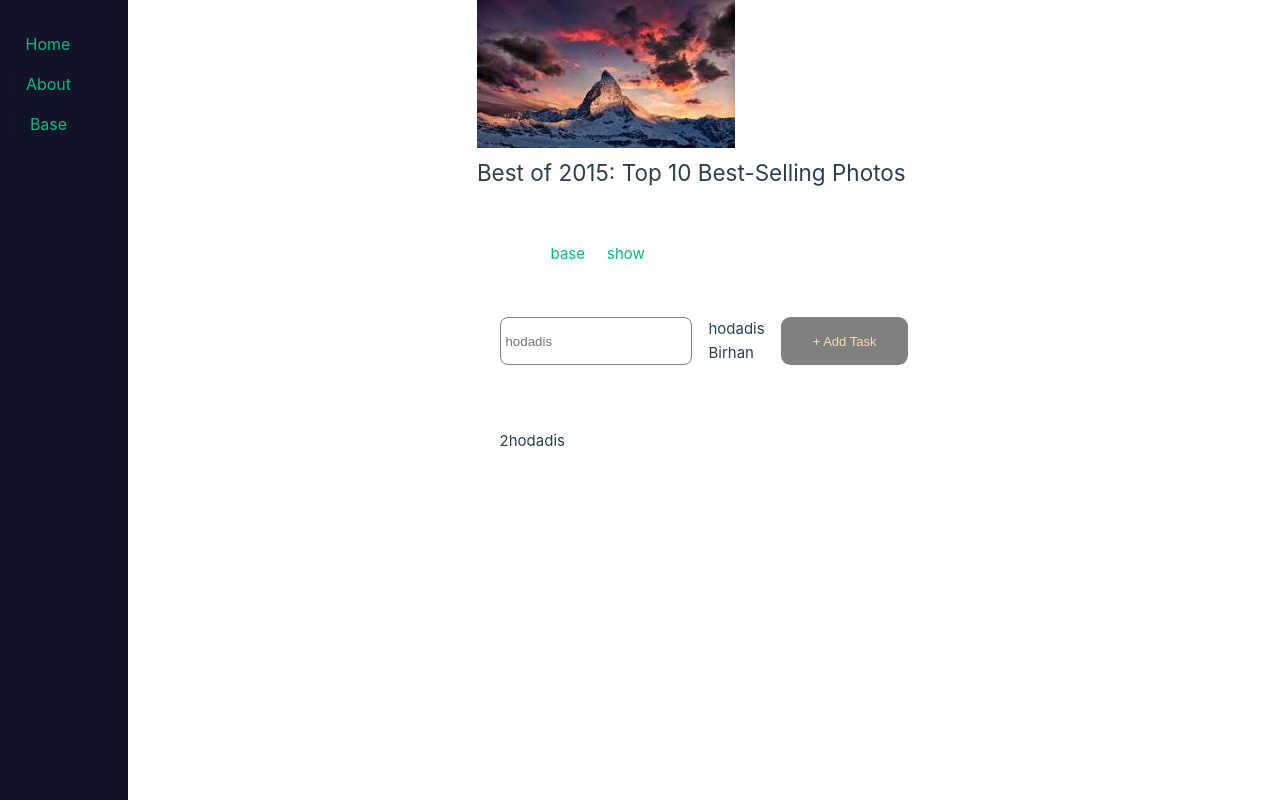
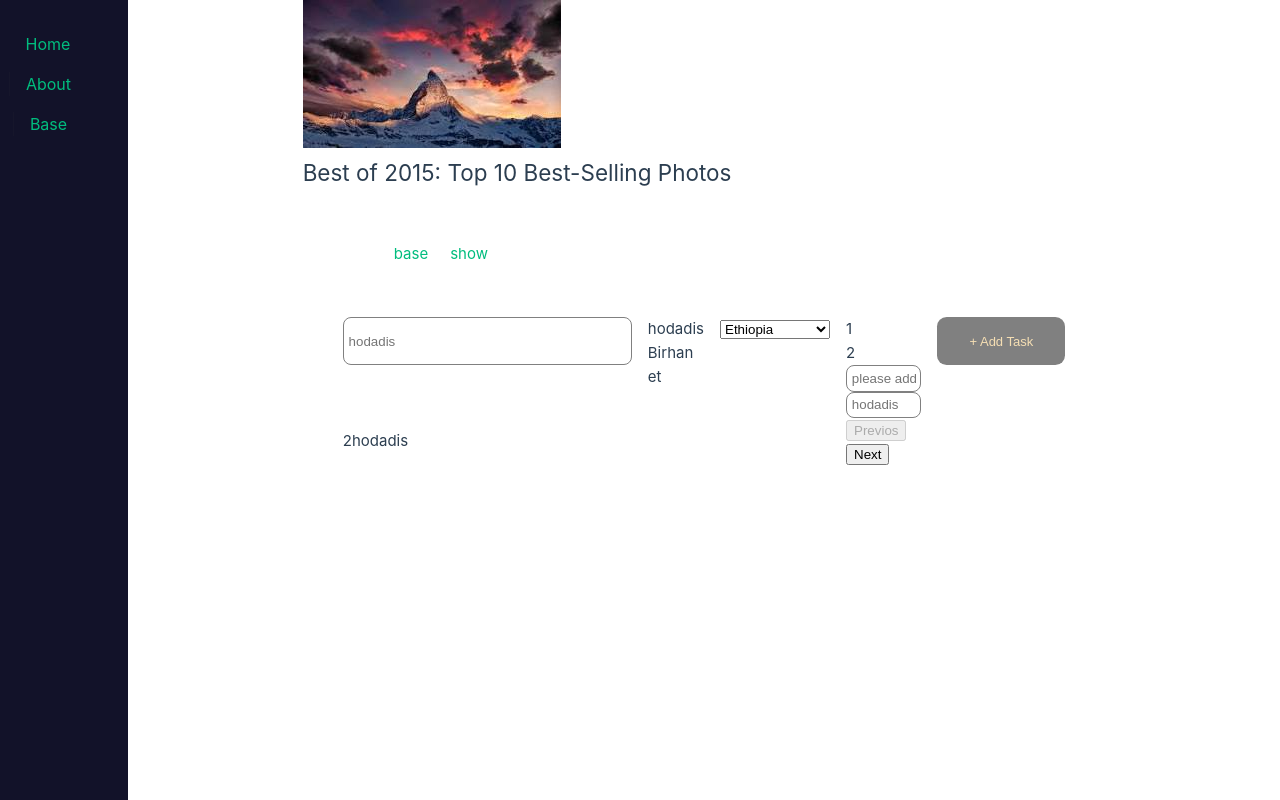
Before and after one commit to Hodadisbirhan/vue-component-testing, a Vue app: page /base/show in a window 1280 px wide. Built offline with nearby package versions, Linux system fonts and the light colour scheme.

Commit message:
adding the select component

```diff
--- a/src/components/h/inputField.vue
+++ b/src/components/h/inputField.vue
@@ -7,7 +7,7 @@ const props = defineProps({
     type: [String],
     required: true,
     validator: (value, props) => {
-      return ['password', 'text'].includes(value)
+      return ['password', 'text', 'email'].includes(value)
     }
   },
   label: { type: [String] },
--- /dev/null
+++ b/src/components/h/select.vue
@@ -0,0 +1,40 @@
+<script setup>
+import { computed } from 'vue'
+
+const props = defineProps({
+  listValue: { type: [String, Number, Array, Object] },
+  modelValue: {
+    type: [String, Number],
+    default: ''
+  },
+
+  label: { type: [String] }
+})
+
+const emits = defineEmits(['update:modelValue'])
+
+const value = computed({
+  get: () => {
+    return props.modelValue
+  },
+  set: (newValue) => {
+    emits('update:modelValue', newValue)
+  }
+})
+</script>
+
+<template>
+  <div>
+    <select v-model="value">
+      <option value="">{{ label }}</option>
+      <option
+        v-for="val in listValue"
+        :key="val.value"
+        :value="val.value"
+        :selected="val.value === 'us'"
+      >
+        {{ val.text }}
+      </option>
+    </select>
+  </div>
+</template>
--- /dev/null
+++ b/src/components/h/stepper.vue
@@ -0,0 +1,50 @@
+<script setup>
+import { ref } from 'vue'
+const props = defineProps({
+  name: { type: [Array, Object], required: true }
+})
+
+const currentStep = ref(1)
+
+const emits = defineEmits(['update:step'])
+
+const previes = () => {
+  currentStep.value--
+  console.log(currentStep.value, '---')
+  emits('update:step', currentStep.value)
+}
+
+const handleSubmit = () => {
+  console.log('hhhhhhhhhhh')
+  if (currentStep.value < props.name.length) {
+    currentStep.value++
+    emits('update:step', currentStep.value)
+  }
+}
+</script>
+
+<template>
+  <div>
+    <div class="parent">
+      <div v-for="step in name" :key="step.id">
+        <span class="circle">{{ step.id }}</span>
+        <div class="line"></div>
+      </div>
+      <div>
+        <span class="circle"></span>
+      </div>
+    </div>
+
+    <form @submit.prevent="handleSubmit">
+      <div v-for="n in name" :key="n.title">
+        <slot :name="n.title" :index="{ id: n.id }"></slot>
+      </div>
+
+      <div>
+        <button type="button" @click="previes" :disabled="currentStep === 1">Previos</button>
+
+        <button type="submit">Next</button>
+      </div>
+    </form>
+  </div>
+</template>
--- a/src/views/base/show.vue
+++ b/src/views/base/show.vue
@@ -1,6 +1,8 @@
 <script setup lang="ts">
 import HField from '@/components/h/inputField.vue'
 import { ref, inject } from 'vue'
+import Stepper from '@/components/h/stepper.vue'
+import HSelect from '@/components/h/select.vue'
 const data = ref<stringe>('Show')
 const doing = ref('')
 const lists = ref([])
@@ -12,11 +14,31 @@ enum Size {
   medium = 2,
   large = 3
 }
+
+const step = [
+  { title: 'm', id: 1 },
+  { title: 'l', id: 2 }
+]
+
 const addList = () => {
   if (!doing.value) return
   lists.value.push({ created_at: new Date(), name: doing.value })
   doing.value = ''
 }
+
+const currentStep = ref(step[0].id)
+const updateStep = (value) => {
+  currentStep.value = value
+  console.log(currentStep.value)
+}
+
+const select = ref('et')
+const listValue = [
+  { value: 'et', text: 'Ethiopia' },
+  { value: 'us', text: 'USA' },
+  { value: 'israel', text: 'Israel' }
+]
+
 const { name } = object
 const r = ref({ samsone: ref('hodadis') })
 let { samsone } = r.value
@@ -27,6 +49,35 @@ let { samsone } = r.value
     <div class="parentInner">
       <HField id="name" name="name" type="text" v-model="doing" placeholder="hodadis" />
       {{ das }}
+      {{ select }}
+      <HSelect :list-value="listValue" v-model="select" label="Select Country"></HSelect>
+      <Stepper :name="step" @update:step="updateStep">
+        <template #m="{ index }">
+          <template v-if="index.id === currentStep">
+            <HField
+              id="s"
+              name="s"
+              type="text"
+              v-model="doing"
+              placeholder="please add the Value"
+            />
+            <HField id="name" name="name" type="text" v-model="doing" placeholder="hodadis" />
+          </template>
+        </template>
+
+        <template #l="{ index }">
+          <template v-if="index.id === currentStep">
+            <HField
+              id="pass"
+              name="pass"
+              type="password"
+              v-model="doing"
+              placeholder="what is the password Value"
+            />
+            <HField id="email" name="email" type="email" v-model="doing" placeholder="email" />
+          </template>
+        </template>
+      </Stepper>
 
       <button @click="addList">+ Add Task</button>
     </div>
```
